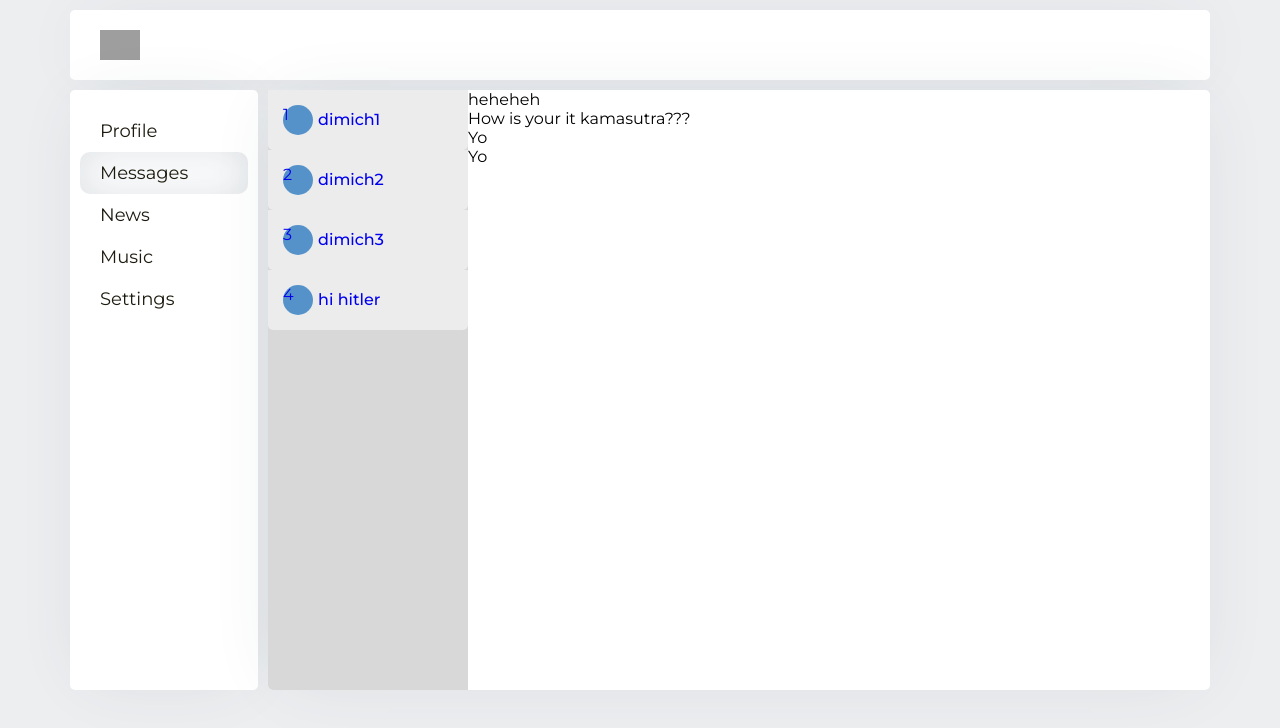
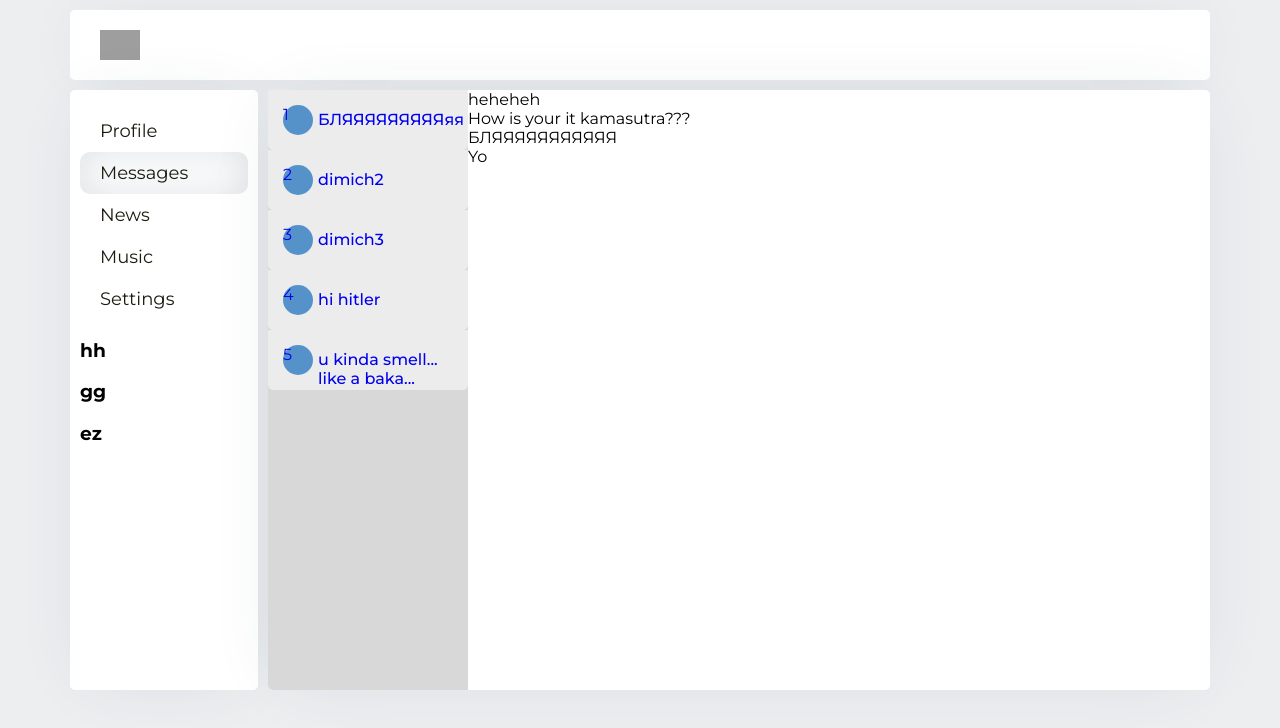
Before and after one commit to SergeyKiselev2001/react-social-network, a React (Create React App) app: page /dialogs in a window 1280 px wide. Shown: the top 728 px of the page. Built offline with nearby package versions, Linux system fonts and the light colour scheme; grey boxes are pictures that could not be loaded.

Commit message:
до 29 урока

```diff
--- a/src/App.js
+++ b/src/App.js
@@ -9,19 +9,24 @@ import { Route, BrowserRouter } from 'react-router-dom';
 // import classes from './style/Application.css';
 
 const App = (props) => {
-
+  // component={Profile} postsData={props.postsData} />
 
   return (
     <BrowserRouter>
       <div className="App">
         <div className="wrapper">
           <Header />
-
-          <Navbar />
+          <Navbar state={props.state.sidebar} />
 
           <div className="content">
-            <Route path="/dialogs" component={Dialogs} />
-            <Route path="/profile" component={Profile} postsData={props.postsData} />
+              <Route
+                  path="/dialogs"
+                  render={ () => <Dialogs messagesData={props.state.messagesPage.messagesData} dialogsData={props.state.messagesPage.dialogsData} />  }
+              />
+              <Route
+                  path="/profile"
+                  render={ () => <Profile postsData={props.state.profilePage.postsData} /> }
+              />
           </div>
 
         </div>
--- a/src/components/Dialogs/Dialogs.jsx
+++ b/src/components/Dialogs/Dialogs.jsx
@@ -4,22 +4,22 @@ import Message from './Message/Message';
 
 
 const Dialogs = (props) => {
-  let dialogsData = [
-    { id: 1, name: 'dimich1' },
-    { id: 2, name: 'dimich2' },
-    { id: 3, name: 'dimich3' },
-    { id: 4, name: 'hi hitler' },
-  ];
+  // let dialogsData = [
+  //   { id: 1, name: 'dimich1' },
+  //   { id: 2, name: 'dimich2' },
+  //   { id: 3, name: 'dimich3' },
+  //   { id: 4, name: 'hi hitler' },
+  // ];
 
-  let messagesData = [
-    { id: 1, msg: 'heheheh' },
-    { id: 2, msg: 'How is your it kamasutra???' },
-    { id: 3, msg: 'Yo' },
-    { id: 4, msg: 'Yo' },
-  ];
+  // let messagesData = [
+  //   { id: 1, msg: 'heheheh' },
+  //   { id: 2, msg: 'How is your it kamasutra???' },
+  //   { id: 3, msg: 'Yo' },
+  //   { id: 4, msg: 'Yo' },
+  // ];
 
-  let dialogElements = dialogsData.map( el => <DialogItem preview={el.name} id={el.id}/> );
-  let messageElements = messagesData.map( el => <Message message={el.msg} id={el.id}/>)
+  let dialogElements = props.dialogsData.map( el => <DialogItem preview={el.name} id={el.id}/> );
+  let messageElements = props.messagesData.map( el => <Message message={el.msg} id={el.id}/>)
 
   return (
     <div className={classes.Dialogs}>
--- /dev/null
+++ b/src/components/Navbar/Friends/Friends.jsx
@@ -0,0 +1,12 @@
+
+const Friends = (props) => {
+
+
+
+    debugger;
+    return (
+        <h3>{props.fio}</h3>
+    );
+};
+
+export default Friends;
--- a/src/components/Navbar/Navbar.jsx
+++ b/src/components/Navbar/Navbar.jsx
@@ -1,25 +1,25 @@
 import { NavLink } from 'react-router-dom';
+import Friends from './Friends/Friends';
 import classes from './Navbar.module.css';
 
+const Navbar = (props) => {
+  let friendsList = props.state.friends.map((el) => <Friends fio={el.fio} />);
 
-const Navbar = () => {
+  let navList = props.state.links.map((el) => {
+    return (
+      <div className={classes.nav__link}>
+        <NavLink to={el.src} activeClassName={classes.active_link}>
+          {el.name}
+        </NavLink>
+      </div>
+    );
+  });
+
   return (
     <nav className={classes.nav}>
-      <div className={classes.nav__link}>
-        <NavLink to="/profile" activeClassName={classes.active_link}>Profile</NavLink>
-      </div>
-      <div className={classes.nav__link}>
-        <NavLink to="/dialogs" activeClassName={classes.active_link}>Messages</NavLink>
-      </div>
-      <div className={classes.nav__link}>
-        <NavLink to="#">News</NavLink>
-      </div>
-      <div className={classes.nav__link}>
-        <NavLink to="#">Music</NavLink>
-      </div>
-      <div className={classes.nav__link}>
-        <NavLink to="#">Settings</NavLink>
-      </div>
+      <div>{navList}</div>
+
+      <div>{friendsList}</div>
     </nav>
   );
 };
--- a/src/components/Profile/MyPosts/MyPosts.jsx
+++ b/src/components/Profile/MyPosts/MyPosts.jsx
@@ -4,7 +4,7 @@ import Post from './Post/Post';
 
 const MyPosts = (props) => {
 
-
+debugger;
   // let postsData = [
   //   {id: 1, likesCount: 34, msg: 'heheheh'},
   //   {id: 2, likesCount: 63, msg: 'How is your it kamasutra???'},
--- a/src/index.js
+++ b/src/index.js
@@ -3,19 +3,12 @@ import ReactDOM from 'react-dom';
 import './index.css';
 import App from './App';
 import reportWebVitals from './reportWebVitals';
-
-
-let postsData = [
-  {id: 1, likesCount: 34, msg: 'heheheh'},
-  {id: 2, likesCount: 63, msg: 'How is your it kamasutra???'},
-  {id: 3, likesCount: 27, msg: 'Yo'},
-  {id: 4, likesCount: 12, msg: 'Yo mtfk'},
-];
+import state from './redux/state'
 
 
 ReactDOM.render(
   <React.StrictMode>
-    <App postsData={postsData} />
+    <App state={state} />
   </React.StrictMode>,
   document.getElementById('root')
 );
--- /dev/null
+++ b/src/redux/state.js
@@ -0,0 +1,49 @@
+
+let state = {
+
+    profilePage: {
+        postsData : [
+            {id: 1, likesCount: 34, msg: 'ПРИВЕТ'},
+            {id: 2, likesCount: 63, msg: 'How is your it kamasutra???'},
+            {id: 3, likesCount: 27, msg: 'Yo'},
+            {id: 4, likesCount: 12, msg: 'Yo mtfk'},
+        ],
+
+
+    },
+
+    messagesPage : {
+        messagesData : [
+            { id: 1, msg: 'heheheh' },
+            { id: 2, msg: 'How is your it kamasutra???' },
+            { id: 3, msg: 'БЛЯЯЯЯЯЯЯЯЯЯЯ' },
+            { id: 4, msg: 'Yo' },
+        ],
+        dialogsData : [
+            { id: 1, name: 'БЛЯЯЯЯЯЯЯЯЯяя' },
+            { id: 2, name: 'dimich2' },
+            { id: 3, name: 'dimich3' },
+            { id: 4, name: 'hi hitler' },
+            { id: 5, name: 'u kinda smell... like a baka...' },
+        ]
+    },
+
+    sidebar : {
+        friends : [
+            { id: 1, fio: 'hh' },
+            { id: 2, fio: 'gg' },
+            { id: 3, fio: 'ez' },
+        ],
+
+        links : [
+            {id: 1, src: '/profile', name: 'Profile'},
+            {id: 1, src: '/dialogs', name: 'Messages'},
+            {id: 1, src: '/news', name: 'News'},
+            {id: 1, src: '/music', name: 'Music'},
+            {id: 1, src: '/settings', name: 'Settings'}
+        ]
+    }
+}
+
+
+export default state;
```
